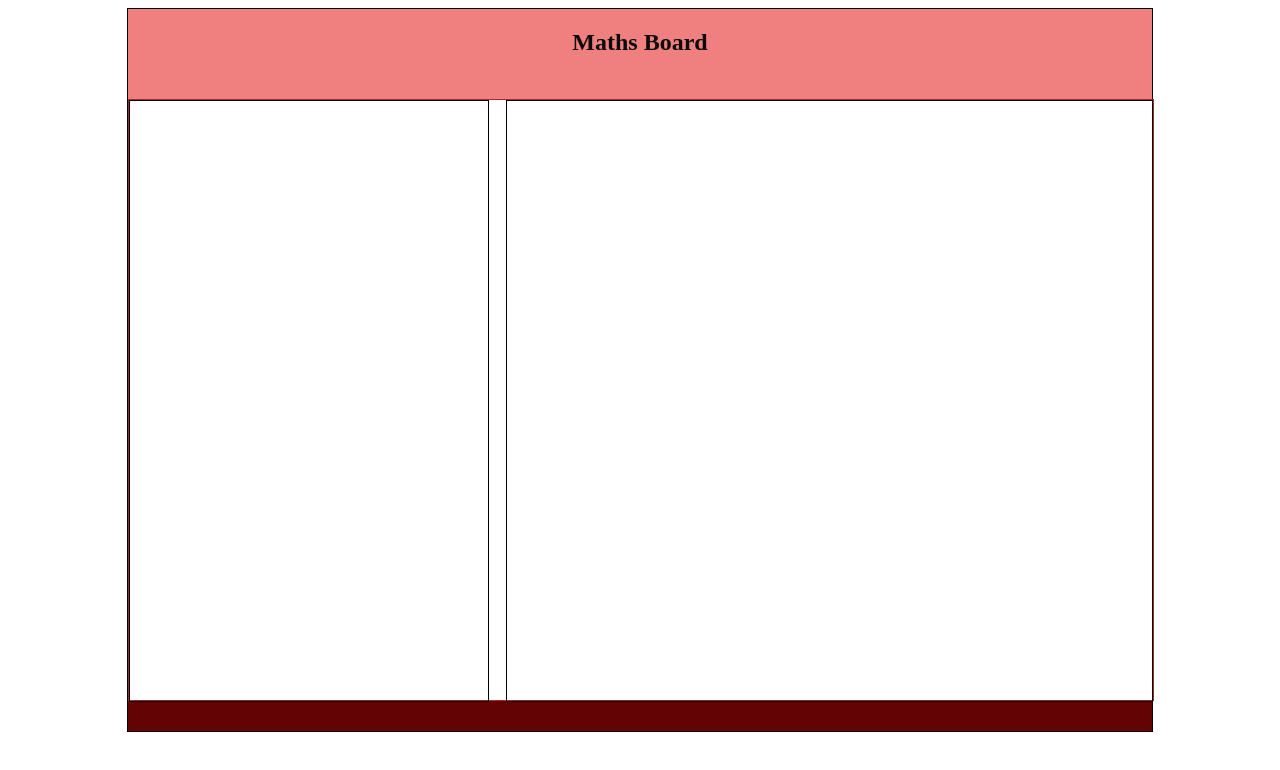
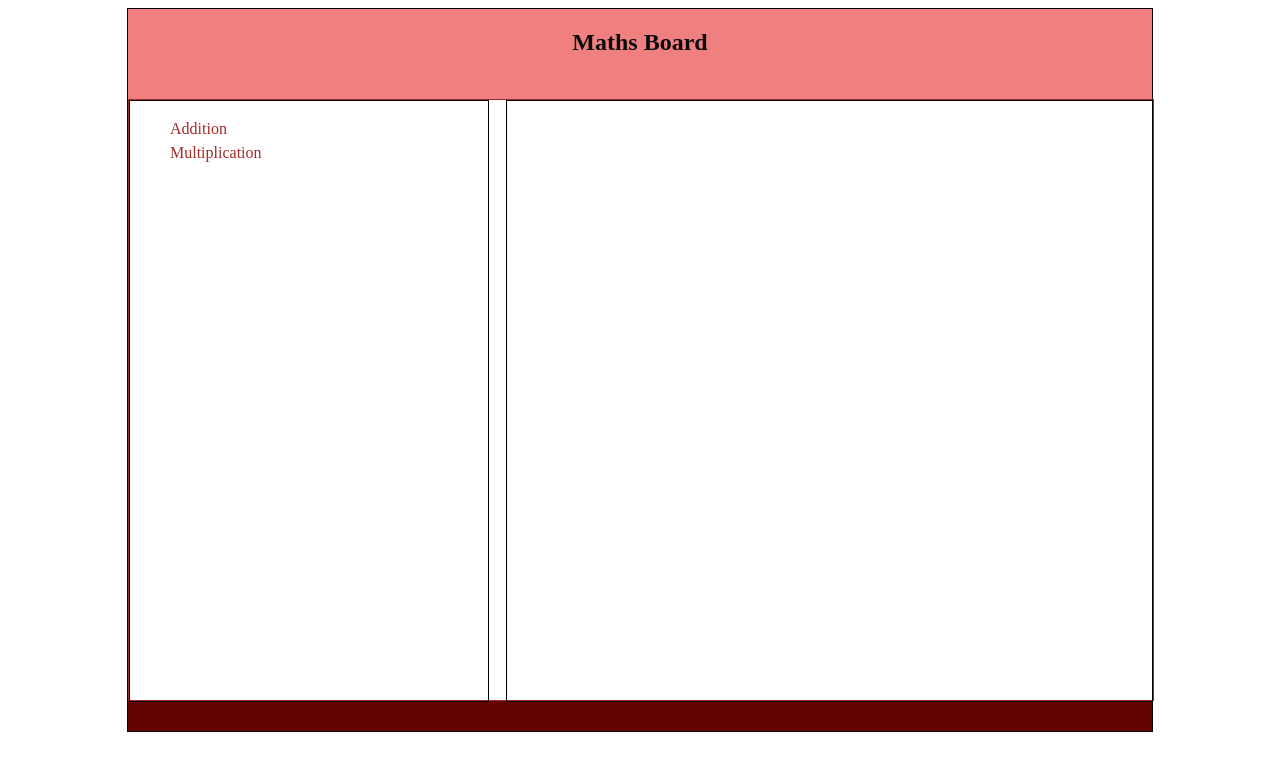
Before and after one commit to nashee/js-01, a plain HTML site: page index.html in a window 1280 px wide. Drawn offline with Linux system fonts and the light colour scheme.

Commit message:
i added some javascript code one math.js in order to print a list in array on index.html

```diff
--- a/app.js
+++ b/app.js
@@ -1,5 +1,7 @@
 // Code goes here
 
-import { hello } from './math.js';
+import { printList, hello } from './math.js';
+//import {hello}  from './math.js' ;
 
- hello();
+hello();
+ printList();
--- a/index.html
+++ b/index.html
@@ -16,7 +16,7 @@
       </header>
       <main>
           <aside >
-           <div class="right-side">
+           <div class="left-side">
 
            </div>
           </aside>
--- a/math.js
+++ b/math.js
@@ -1,3 +1,24 @@
+
+var lists = ["addition","multiplication"];
 export function hello() {
   console.log("hi");
+  console.log(lists);
 }
+
+
+ var leftSide = document.querySelector('.left-side');
+
+export function printList(){
+    var textPrint= "hi";
+    console.log(textPrint);
+    var html= "<p>" + textPrint + "</p>";
+    console.log(html);
+    leftSide.innerHTML = textPrint;
+     var html = "<ul>"
+    lists.forEach(list => {
+      html += "<li>" + list + "</li>" ;
+
+    });
+    html += "</ul>";
+    leftSide.innerHTML = html;
+}
--- a/style.scss
+++ b/style.scss
@@ -23,6 +23,12 @@
             height: 100%;
             border: solid black 1px;
             float: left;
+            .left-side ul  {
+                list-style: none;
+                text-transform: capitalize;
+                line-height: 1.5;
+                color: brown;
+            }
         }
         section {
             width: 63%;
```
Also changed, not shown: style.css, 1 other file.
